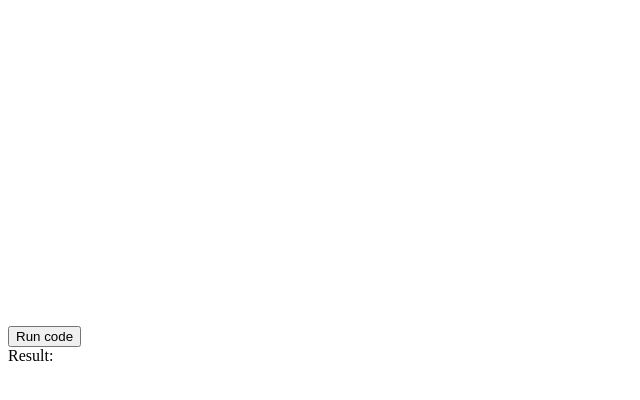
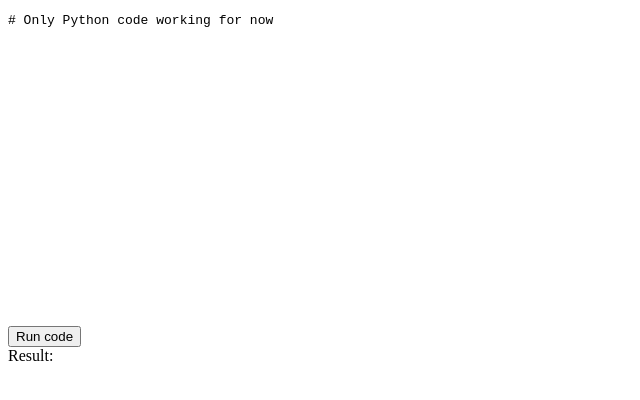
Before and after one commit to vccolombo/online-code-executor, a website: page index.html in a window 1280 px wide. Shown: the whole page, without its empty margins (0-640 px from the left). Drawn offline with nearby package versions, Linux system fonts and the light colour scheme; no server answers.

Commit message:
change code template in code block

```diff
--- a/index.html
+++ b/index.html
@@ -12,7 +12,7 @@
 </style>
 
 <body>
-    <pre class="prettyprint lang-py" id="code-div" contenteditable></pre>
+    <pre class="prettyprint lang-py" id="code-div" contenteditable># Only Python code working for now</pre>
     <button id="run-code-button" type="button">
         Run code
     </button>
```
